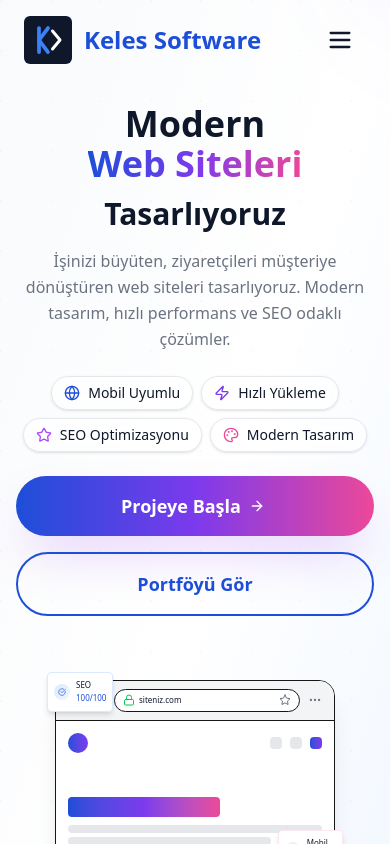
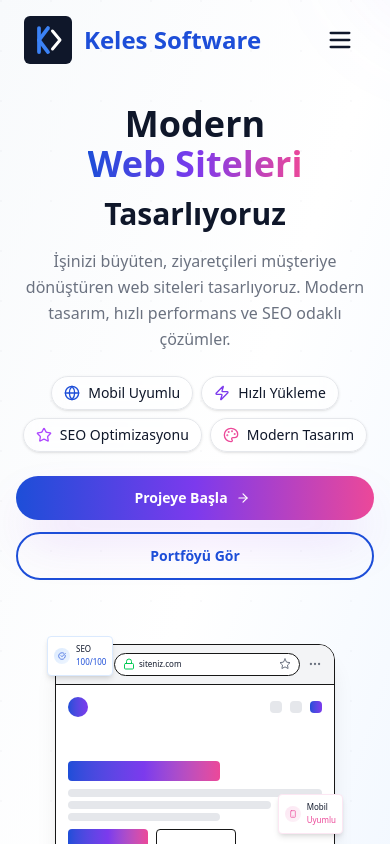
Before and after one commit to Metinkeles1/kelessoftware, a Next.js app: page / in a window 390 px wide. Shown: the top 844 px of the page. Built offline with nearby package versions, Linux system fonts and the light colour scheme.

Commit message:
Refactor HeroSection for improved mobile responsiveness and button styling. Adjust button sizes and spacing for better usability on smaller screens, while enhancing visual consistency across CTA buttons.

```diff
--- a/src/components/home/HeroSection.tsx
+++ b/src/components/home/HeroSection.tsx
@@ -72,15 +72,17 @@ const HeroSection = () => {
               ))}
             </div>
 
-            {/* CTA Buttons - Daha büyük ve tıklanabilir */}
-            <div className="flex flex-col sm:flex-row gap-4 justify-center lg:justify-start">
+            {/* CTA Buttons - Mobile optimized */}
+            <div className="flex flex-col sm:flex-row gap-3 sm:gap-4 justify-center lg:justify-start">
               <Link href="#contact" className="inline-block w-full sm:w-auto">
                 <Button
                   variant="gradient"
-                  size="lg"
-                  icon={<ArrowRight className="w-4 h-4 sm:w-5 sm:h-5" />}
+                  size="md"
+                  icon={
+                    <ArrowRight className="w-3.5 h-3.5 sm:w-4 sm:h-4 md:w-5 md:h-5" />
+                  }
                   iconPosition="right"
-                  className="w-full sm:w-auto shadow-gradient hover:shadow-xl text-base sm:text-lg px-5 py-3 sm:px-6 sm:py-3.5"
+                  className="w-full sm:w-auto shadow-gradient hover:shadow-lg text-sm sm:text-base md:text-lg px-4 py-2 sm:px-5 sm:py-3 md:px-6 md:py-3.5"
                 >
                   Projeye Başla
                 </Button>
@@ -88,8 +90,8 @@ const HeroSection = () => {
               <Link href="#portfolio" className="inline-block w-full sm:w-auto">
                 <Button
                   variant="outline"
-                  size="lg"
-                  className="w-full border-2 hover:bg-gray-50 text-base sm:text-lg px-5 py-3 sm:px-6 sm:py-3.5"
+                  size="md"
+                  className="w-full border border-2 hover:bg-gray-50 text-sm sm:text-base md:text-lg px-4 py-2 sm:px-5 sm:py-3 md:px-6 md:py-3.5"
                 >
                   Portföyü Gör
                 </Button>
```
